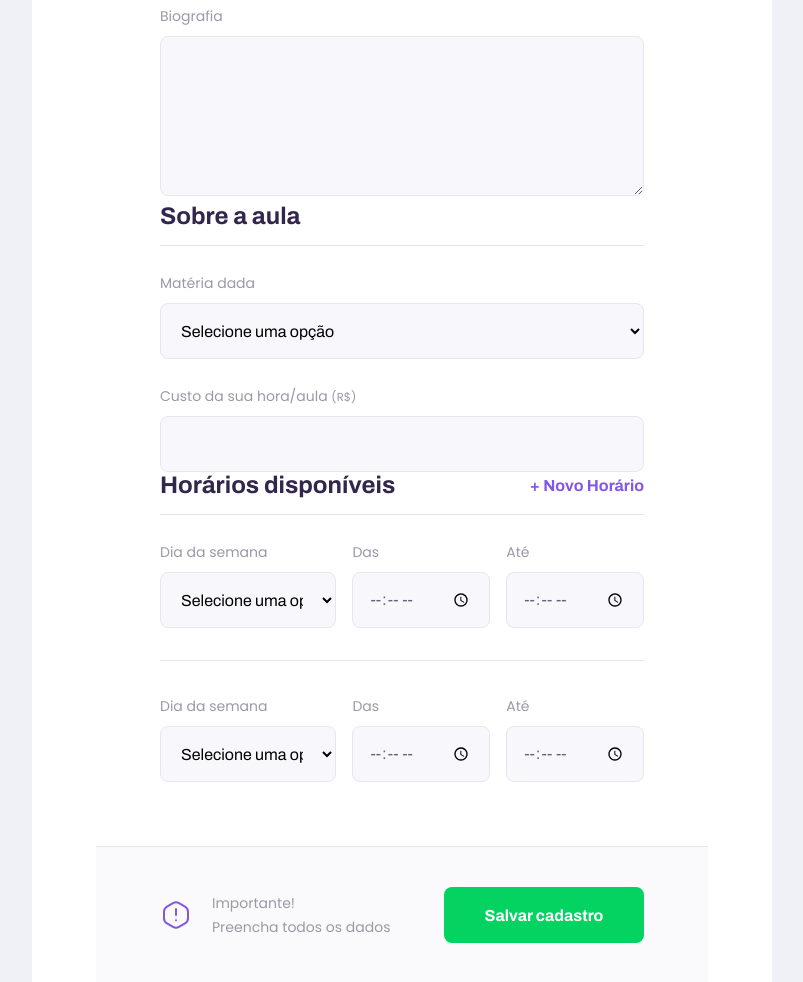
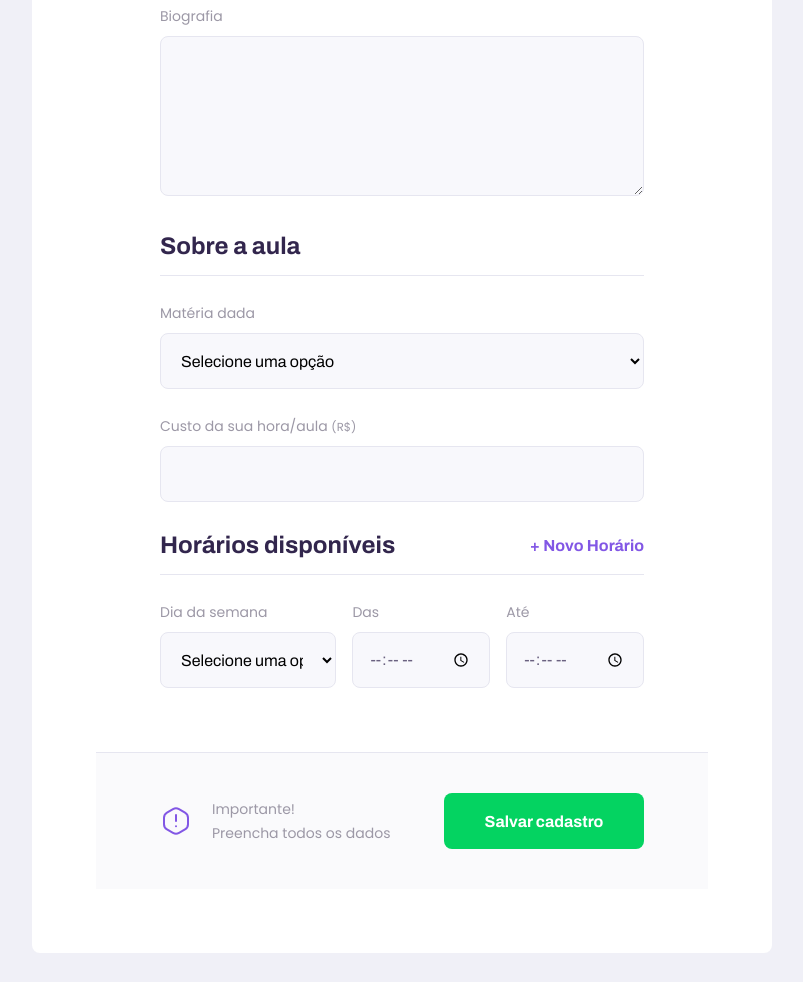
Before and after one commit to drigosantos81/proffy, a plain HTML site: page give-classes.html in a window 1280 px wide. Shown: the part 775-1757 px from the top of the page, without its empty margins (238-1041 px from the left). After the commit the page ends 1728 px from the top, so only its background shows below. Drawn offline with Linux system fonts and the light colour scheme; files whose address does not match are found by name.

Commit message:
Adicionado função de clonar elemento.

```diff
--- a/give-classes.html
+++ b/give-classes.html
@@ -112,35 +112,6 @@
                         </div>
 
                     </div>
-
-                    <div class="schedule-item">
-
-                        <div class="select-block">
-                            <label for="weekday">Dia da semana</label>
-
-                            <select name="weekday[]" required>
-                                <option value="">Selecione uma opção</option>
-                                <option value="0">Domingo</option>
-                                <option value="1">Segunda-feira</option>
-                                <option value="2">Terça-feira</option>
-                                <option value="3">Quarta-feira</option>
-                                <option value="4">Quinta-feira</option>
-                                <option value="5">Sexta-feira</option>
-                                <option value="6">Sábado</option>
-                            </select>
-                        </div>
-
-                        <div class="input-block">
-                            <label for="time-from">Das</label>
-                            <input type="time" name="time_from[]" required>
-                        </div>
-
-                        <div class="input-block">
-                            <label for="time-to">Até</label>
-                            <input type="time" name="time_to[]" required>
-                        </div>
-
-                    </div>
                 </fieldset>
             </form>
 
--- a/scripts/addFields.js
+++ b/scripts/addFields.js
@@ -1,5 +1,12 @@
 document.querySelector("#add-time").addEventListener('click', cloneField);
 
 function cloneField() {
-    console.log("Cheguei aqui");
+    const newFieldsContainer = document.querySelector('.schedule-item').cloneNode(true);
+
+    const fields = newFieldsContainer.querySelectorAll('input');
+    fields.forEach(function(field) {
+        field.value = "";
+    });
+
+    document.querySelector('#schedule-items').appendChild(newFieldsContainer);
 }
--- a/styles/partials/page-give-classes.css
+++ b/styles/partials/page-give-classes.css
@@ -111,6 +111,7 @@ c fieldset+fieldset {
 
     #page-give-classes main fieldset {
         padding: 0 64px;
+        margin-bottom: 30px;
     }
 
     .schedule-item {
```
